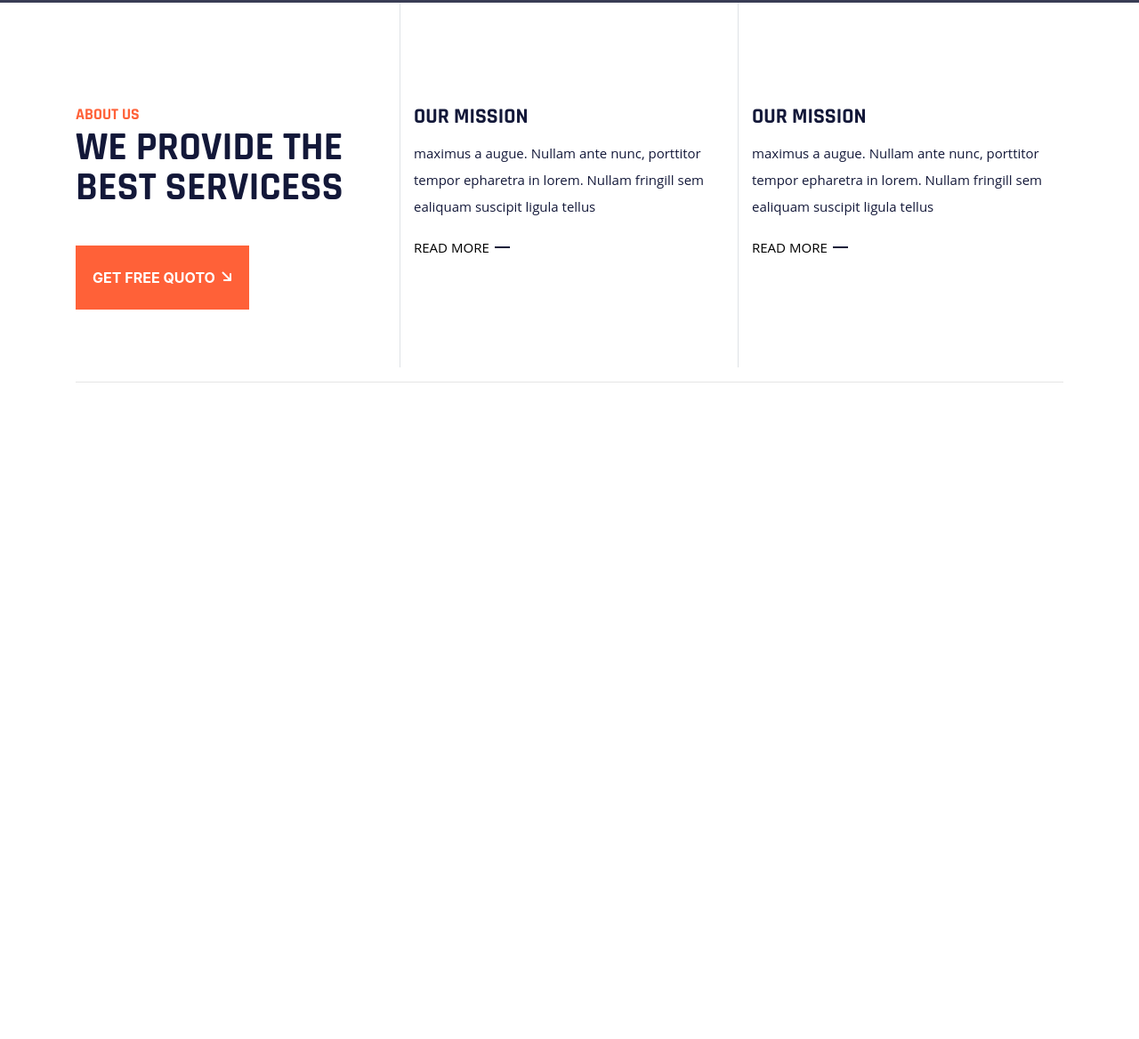
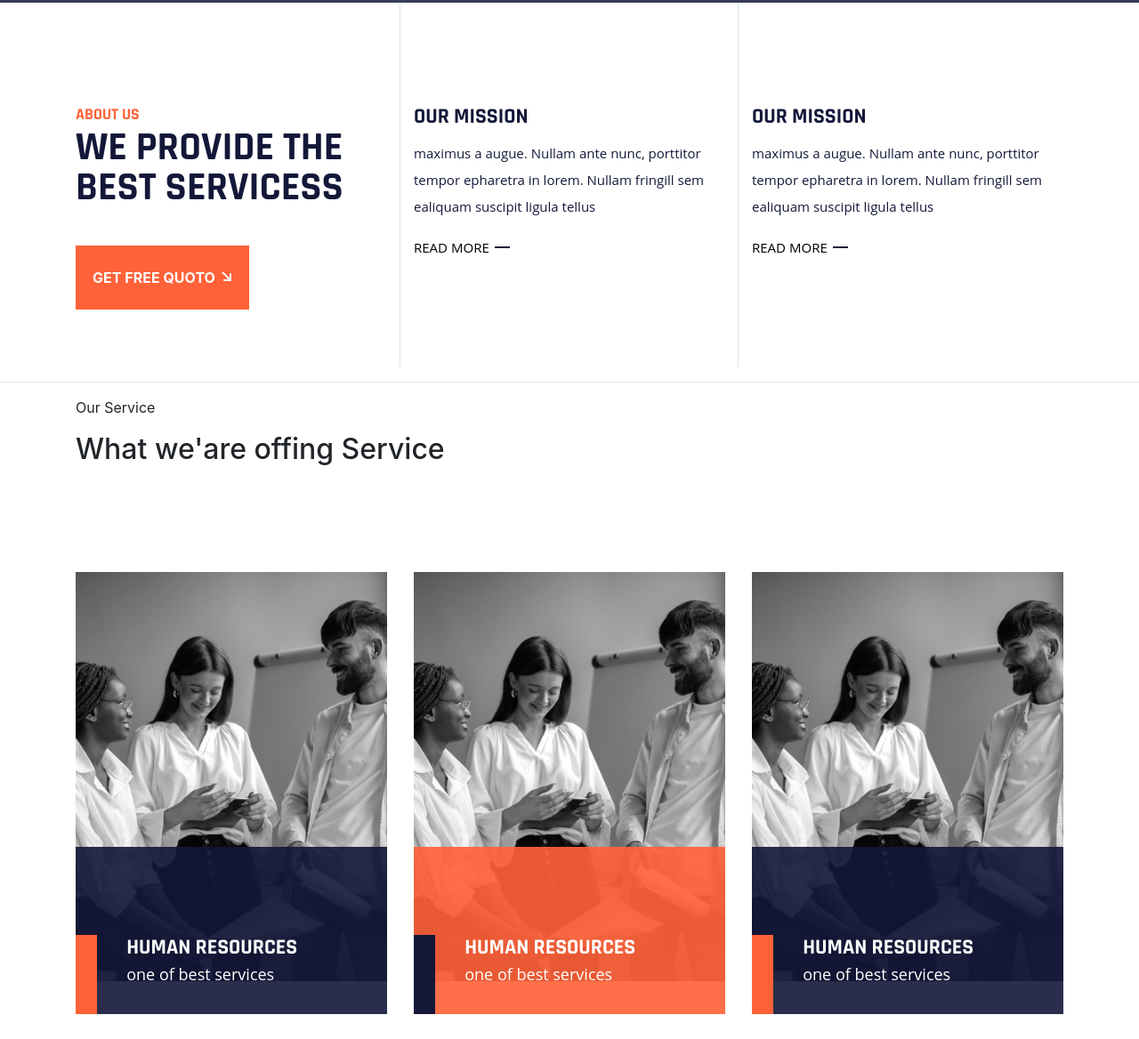
Before and after one commit to nishad0055/Mostan, a plain HTML site: page index.html in a window 1280 px wide. Shown: the part 1089-2257 px from the top of the page at 89% size. Before the commit the page ends 1535 px from the top, so only its background shows below. Drawn offline with nearby package versions, Linux system fonts and the light colour scheme; grey boxes are pictures that could not be loaded.

Commit message:
service section

```diff
--- a/css/style.css
+++ b/css/style.css
@@ -178,3 +178,68 @@ small {
 .col-4 {
   padding: 111px 65px 65px 65px;
 }
+
+/* Offer css */
+
+.services img {
+  position: relative;
+}
+
+.overlay-bg {
+  position: absolute;
+  background: rgba(19, 24, 57, 0.9);
+  transform: matrix(-1, 0, 0, 1, 0, 0);
+
+  width: 350px;
+  height: 188px;
+  top: 66%;
+}
+.overlay-bg-2 {
+  position: absolute;
+  background: rgba(255, 97, 56, 0.91);
+  transform: matrix(-1, 0, 0, 1, 0, 0);
+
+  width: 350px;
+  height: 188px;
+  top: 66%;
+}
+.overlay-border {
+  position: absolute;
+  width: 24px;
+  height: 89px;
+  top: 52.5%;
+  left: 93.2%;
+  background: #ff6138;
+  transform: matrix(-1, 0, 0, 1, 0, 0);
+}
+.overlay-border-2 {
+  position: absolute;
+  width: 24px;
+  height: 89px;
+  top: 52.5%;
+  left: 93.2%;
+  background: #131839;
+  transform: matrix(-1, 0, 0, 1, 0, 0);
+}
+.overlay-text {
+  position: absolute;
+  left: 19%;
+  top: 81.5%;
+}
+.overlay-text p {
+  color: white;
+  font-family: "Rajdhani";
+  font-style: normal;
+  font-weight: 700;
+  font-size: 24px;
+  line-height: 30px;
+  text-transform: uppercase;
+}
+.overlay-text small {
+  font-family: "Open Sans";
+  font-style: normal;
+  font-weight: 400;
+  font-size: 18px;
+  line-height: 30px;
+  color: white;
+}
--- a/index.html
+++ b/index.html
@@ -144,8 +144,57 @@
                     </a>
                 </div>
             </div>
+
         </div>
-        <hr>
+
+    </section>
+    <hr>
+    <!-- Vision Mision end -->
+    <!-- Service Section Start -->
+    <section class="container">
+        <div class="service-title">
+            <p>Our Service</p>
+            <h2> What we'are offing
+                Service</h2>
+        </div>
+        <div class="row">
+            <div class="col-4">
+                <div class="services">
+                    <img class="img-fluid" src="images/offer-1.png" alt="">
+                    <div class="overlay-bg">
+                        <div class="overlay-border"></div>
+                    </div>
+                    <div class="overlay-text">
+                        <p class="m-0">Human resources </p>
+                        <small>one of best services</small>
+                    </div>
+                </div>
+            </div>
+            <div class="col-4">
+                <div class="services">
+                    <img class="img-fluid" src="images/offer-1.png" alt="">
+                    <div class="overlay-bg-2">
+                        <div class="overlay-border-2"></div>
+                    </div>
+                    <div class="overlay-text">
+                        <p class="m-0">Human resources </p>
+                        <small>one of best services</small>
+                    </div>
+                </div>
+            </div>
+            <div class="col-4">
+                <div class="services">
+                    <img class="img-fluid" src="images/offer-1.png" alt="">
+                    <div class="overlay-bg">
+                        <div class="overlay-border"></div>
+                    </div>
+                    <div class="overlay-text">
+                        <p class="m-0">Human resources </p>
+                        <small>one of best services</small>
+                    </div>
+                </div>
+            </div>
+        </div>
     </section>
 
     <!-- mission vission section start -->
```
